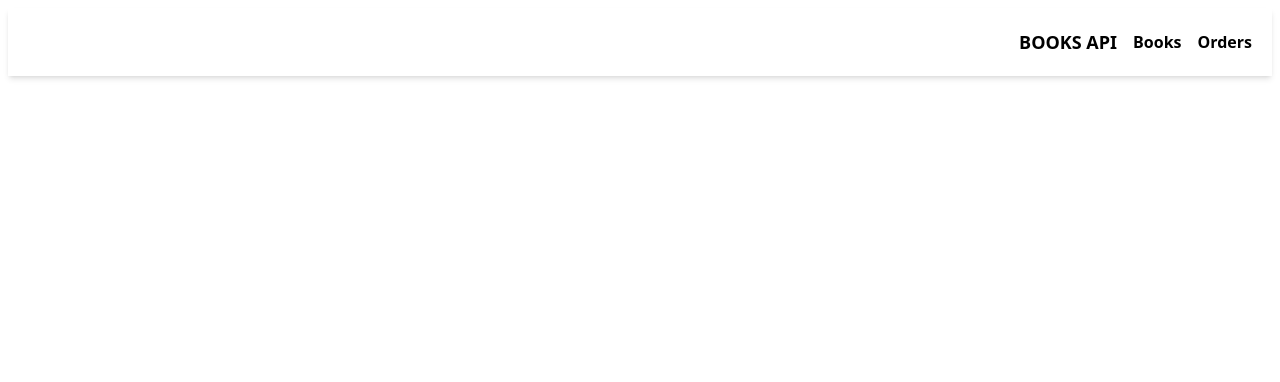
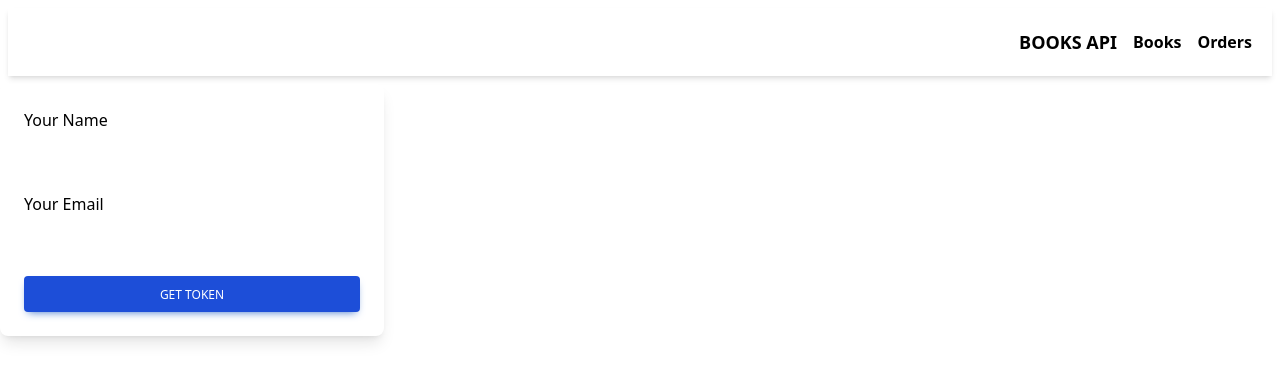
Before and after one commit to aus1st/booksApi-nextjs, a Next.js app in the folder booksapinextjs/: page / in a window 1280 px wide. Shown: the top 382 px of the page. Built offline with nearby package versions, Linux system fonts and the light colour scheme.

Commit message:
auth-client

```diff
--- a/booksapinextjs/app/books/page.tsx
+++ b/booksapinextjs/app/books/page.tsx
@@ -55,7 +55,7 @@ export default async function Books() {
             ))
         }
       </ul>
-      <Auth></Auth>
+
     </div>
   )
 }
--- a/booksapinextjs/app/models/client.ts
+++ b/booksapinextjs/app/models/client.ts
@@ -2,3 +2,7 @@ export interface client {
     clientName: string,
     clientEmail: string
 }
+
+export interface userToken {
+    accessToken : string;
+    };
--- a/booksapinextjs/app/orders/order/page.tsx
+++ b/booksapinextjs/app/orders/order/page.tsx
@@ -1,11 +1,58 @@
 import React from 'react'
+import Image from 'next/image'
+import { book } from '@/app/models/book';
+import Link from 'next/link'
 
 
 
-export default function Order() {
+const baseUrl = 'https://simple-books-api.glitch.me/books/'
+
+async function getBook(id:number) {
+    try {
+        const book = await fetch(`${baseUrl}${id}`);
+
+        if(book.ok) {
+
+            return await book.json();
+        }
+        else {
+            return 'no data'
+        }
+    } catch (error) {
+        console.log(error);
+    }
+}
+
+
+export default async function Order({params}: {params:{id:number}}) {
+
+    const {id} = params;
+    const b:book = await getBook(id);
   return (
     <div>
-      Place Order
+      <div key={b.id} className=" flex-1 rounded-sm p-5 m-2 shadow-md text-center">
+                <div className='rotate-12 flex justify-center mt-2' >
+                <Image alt="bookImage" src={"/images/bookplaceholder.png"} width={40} height={40} className='text-center'/>
+                </div>
+
+                <div> <h2 className='text-lg font-semibold py-2'>{b.name}</h2>
+                <h3 className='uppercase font-medium text-blue-600'>{b.type}</h3>
+                </div>
+                <div>
+               <ul>
+
+                <li className='font-semibold'>Author: {b.author}</li>
+                <li className='font-semibold text-blue-500'>Price: {b.price}</li>
+               </ul>
+
+                </div>
+                <div className='pt-2 flex space-x-2 justify-center'>
+                <Link href="/books" className={`bg-blue-600 text-white py-1 px-4 rounded-md`}>List</Link>
+
+                    <Link href="/order" className={`bg-blue-600 text-white py-1 px-4 rounded-md`}>Place Order</Link>
+
+                </div>
+                </div>
     </div>
   )
 }
--- a/booksapinextjs/app/page.tsx
+++ b/booksapinextjs/app/page.tsx
@@ -1,6 +1,9 @@
+import Auth from "./shared/auth";
 
-export default function Home() {
+export default async function Home() {
   return (
-    <></>
+    <>
+    <Auth></Auth>
+    </>
   )
 }
--- a/booksapinextjs/app/shared/auth.tsx
+++ b/booksapinextjs/app/shared/auth.tsx
@@ -1,41 +1,86 @@
-import React from 'react'
-import { client } from '../models/client';
+'use client'
+import {useState} from 'react'
+import { client,userToken } from '../models/client';
+import useSWR from 'swr';
 
-const auth: client = {
-    clientName: 'siddiqui',
-    clientEmail: 'siddiqui@gmail.com'
-}
+// const auth: client = {
+//     clientName: 'siddiqui',
+//     clientEmail: 'siddiqui@abc.com'
+// }
 
-type userToken = {
-accessToken : string;
+const token : userToken = {
+    accessToken:''
 };
 
-async function getToken() {
-    if(userToken.accessToken !== null) {
-        const token = await fetch('https://simple-books-api.glitch.me/api-clients',{
-            method:'POST',
-            headers:{
-                "Content-Type": 'application/json'
-            },
-            body: JSON.stringify(auth)
-        });
-        if(token.ok) {
-            userToken.accessToken = await token.json();
-            return userToken.accessToken;
-        } else if(!token.ok)
+const fetcher =(url:string, auth:client) => fetch(url,{
+    method:'POST',
+    mode:'no-cors',
+    body: JSON.stringify(auth)
+}).then((res)=> res.json());
+
+async function getToken(auth:client) {
+    if(token.accessToken == '') {
+        console.log(JSON.stringify(auth))
+        //const resp = await fetch('https://simple-books-api.glitch.me/api-clients',{
+        const resp = useSWR('https://simple-books-api.glitch.me/api-clients',fetcher)
+
+        if(resp.ok) {
+            token.accessToken = await resp.json();
+            console.log(token.accessToken);
+            return token.accessToken;
+        } else if(!resp.ok)
           {
+            console.log('no token test')
             return {message:'no token found'}
         }
-    } else return userToken;
+    } else return token.accessToken;
 
 }
 
-export default async  function Auth() {
-  const token = await getToken();
-  console.log(token);
+export default function Auth() {
+//   const token = await getToken();
+let [clientName, setName] = useState("");
+let [clientEmail, setEmail] = useState("");
+//   console.log(token);
     return (
-    <div>
-            {token?.toString()}
+
+        <div
+  className="block max-w-sm rounded-lg bg-white p-6 shadow-lg dark:bg-neutral-700">
+  <form>
+  <div className="relative mb-6" data-te-input-wrapper-init>
+    <label
+        >Your Name</label>
+        <input
+        type="text" onChange={(e)=>setName(e.target.value)} value={clientName}
+        className="peer block min-h-[auto] w-full rounded border-1  bg-transparent py-[0.32rem] px-3 leading-[1.6] outline-0 transition-all duration-200 ease-linear focus:placeholder:opacity-100 data-[te-input-state-active]:placeholder:opacity-100 motion-reduce:transition-none dark:text-neutral-200 dark:placeholder:text-neutral-200 [&:not([data-te-input-placeholder-active])]:placeholder:opacity-0"
+        id="clientName"
+        placeholder="Name" />
+
     </div>
+    <div className="relative mb-6" data-te-input-wrapper-init>
+    <label
+        className=""
+        >Your Email</label>
+      <input
+       type="email" onChange={(e)=>setEmail(e.target.value)} value={clientEmail}
+       className="peer block min-h-[auto] w-full rounded border-1 bg-transparent py-[0.32rem] px-3 leading-[1.6] outline-none transition-all duration-200 ease-linear focus:placeholder:opacity-100 data-[te-input-state-active]:placeholder:opacity-100 motion-reduce:transition-none dark:text-neutral-200 dark:placeholder:text-neutral-200 [&:not([data-te-input-placeholder-active])]:placeholder:opacity-0"
+       id="clientEmail"
+        aria-describedby="emailHelp"
+        placeholder="Enter email" />
+
+    </div>
+
+
+    <button
+      type="button" onClick={async ()=>await getToken({clientName,clientEmail})}
+      className="inline-block w-full rounded bg-blue-700 px-6 pt-2.5 pb-2 text-xs font-medium uppercase leading-normal text-white shadow-[0_4px_9px_-4px_#3b71ca] transition duration-150 ease-in-out hover:bg-blue-600 hover:shadow-[0_8px_9px_-4px_rgba(59,113,202,0.3),0_4px_18px_0_rgba(59,113,202,0.2)] focus:bg-blue-600 focus:shadow-[0_8px_9px_-4px_rgba(59,113,202,0.3),0_4px_18px_0_rgba(59,113,202,0.2)] focus:outline-none focus:ring-0 active:bg-blue-700 active:shadow-[0_8px_9px_-4px_rgba(59,113,202,0.3),0_4px_18px_0_rgba(59,113,202,0.2)]"
+      data-te-ripple-init
+      data-te-ripple-color="light">
+      Get Token
+    </button>
+
+  </form>
+</div>
+
   )
 }
--- a/booksapinextjs/package.json
+++ b/booksapinextjs/package.json
@@ -17,6 +17,7 @@
     "next": "13.2.4",
     "react": "18.2.0",
     "react-dom": "18.2.0",
+    "swr": "^2.1.1",
     "typescript": "5.0.2"
   },
   "devDependencies": {
```
Also changed, not shown: 1 other file (tests, documents, lock files or other folders).
